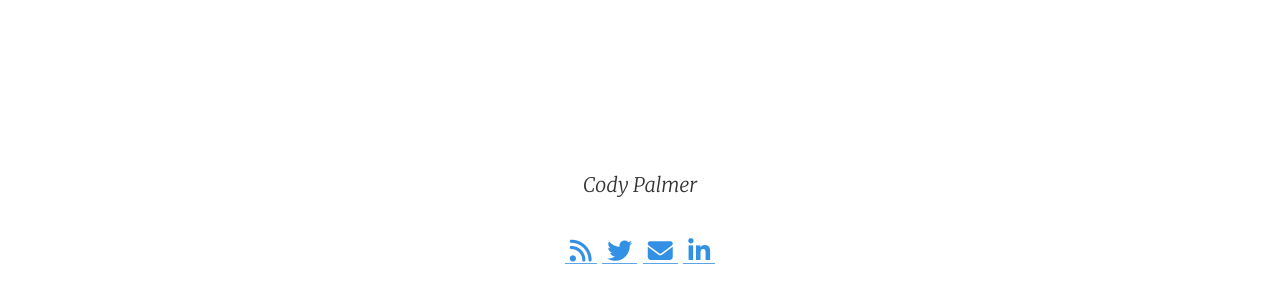
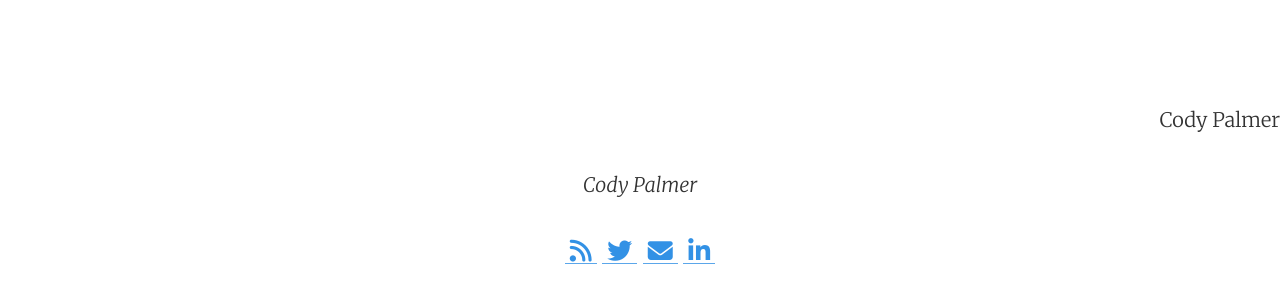
Before and after one commit to palmerco/web_server, a Jekyll site: the page built from index.html, in a window 1280 px wide. Shown: the part 590-890 px from the top of the page. Built offline with Jekyll 4.4.1, drawn with Linux system fonts in a browser that asks for light colours; nearby versions of some CDN libraries; the list of posts is cut into pages by our own code.

Commit message:
Trying to add signature

```diff
--- /dev/null
+++ b/_includes/signature.html
@@ -0,0 +1,6 @@
+<div class="signature">
+  <div class="signature-right">
+    Cody Palmer
+  </div>
+</div>
+<div class="clearfix"></div>
--- a/_layouts/default.html
+++ b/_layouts/default.html
@@ -28,6 +28,7 @@ height="0" width="0" style="display:none;visibility:hidden"></iframe></noscript>
   </div>
 
   <!--{% include footer.html %} REMOVED FOOTER FOR NOW -->
+  {% include signature.html %}
   {% include post_footer.html %}
 </body>
 </html>
--- a/_sass/_media-queries.scss
+++ b/_sass/_media-queries.scss
@@ -42,6 +42,15 @@
   .social-icons-right {
     text-align: right;
   }
+
+  .signature-left {
+    text-align: left;
+  }
+
+  .signature-right {
+    text-align: right;
+  }
+
 }
 
 @media screen and (min-width: $viewport-medium) {
--- /dev/null
+++ b/_sass/_signature.scss
@@ -0,0 +1,25 @@
+.signature-left, .signature-right {
+  text-align: center;
+  float: none;
+}
+
+.signature{
+  font-size: 1.25rem;
+  padding: 0.5em 0 0 0;
+  width: 100%;
+}
+
+.signature a.fa {
+  cursor: pointer;
+  opacity: 0.8;
+  padding: 0.2em;
+}
+
+.signature a.fa:hover {
+  opacity: 1;
+}
+
+.signature iframe[title=Flattr] {
+  position: relative;
+  top: 0.1em;
+}
```
